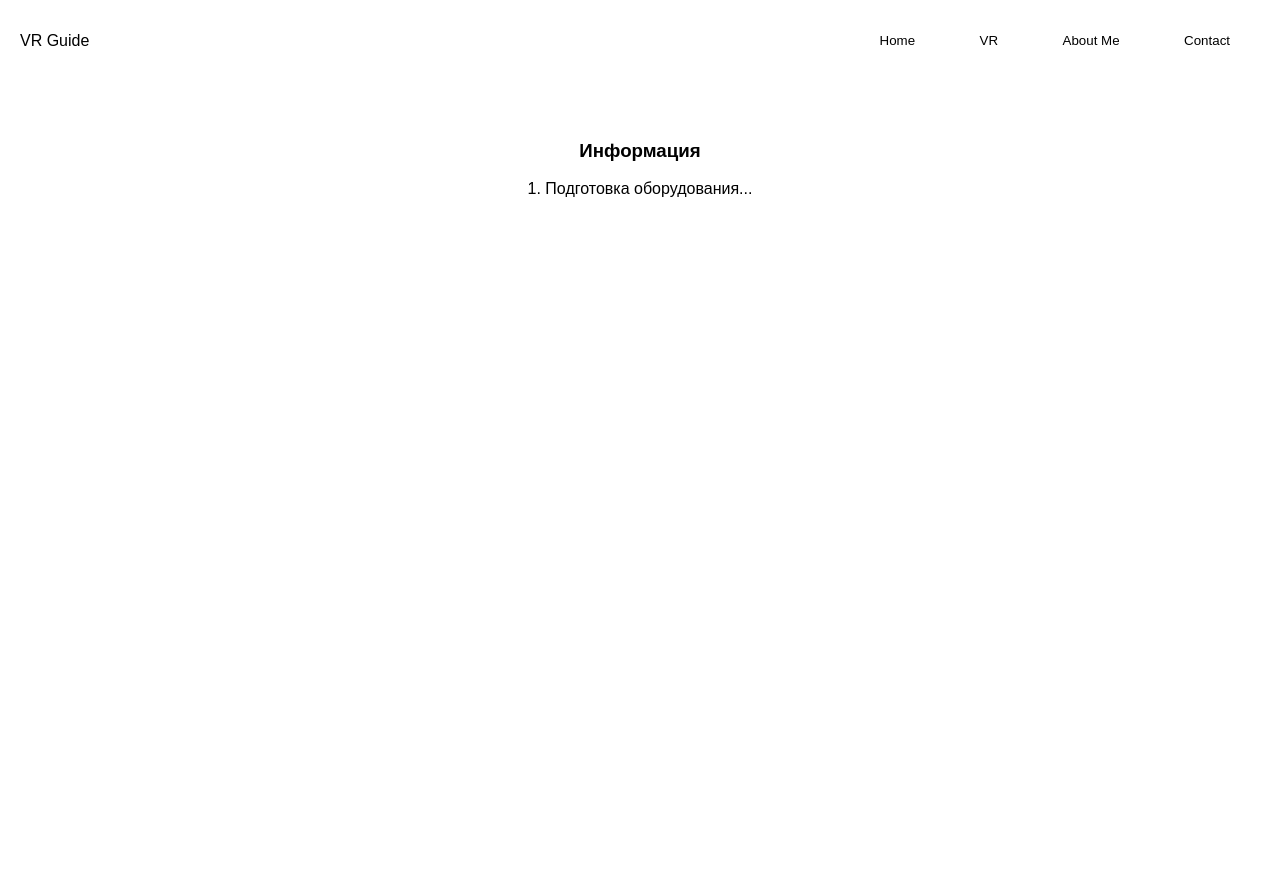
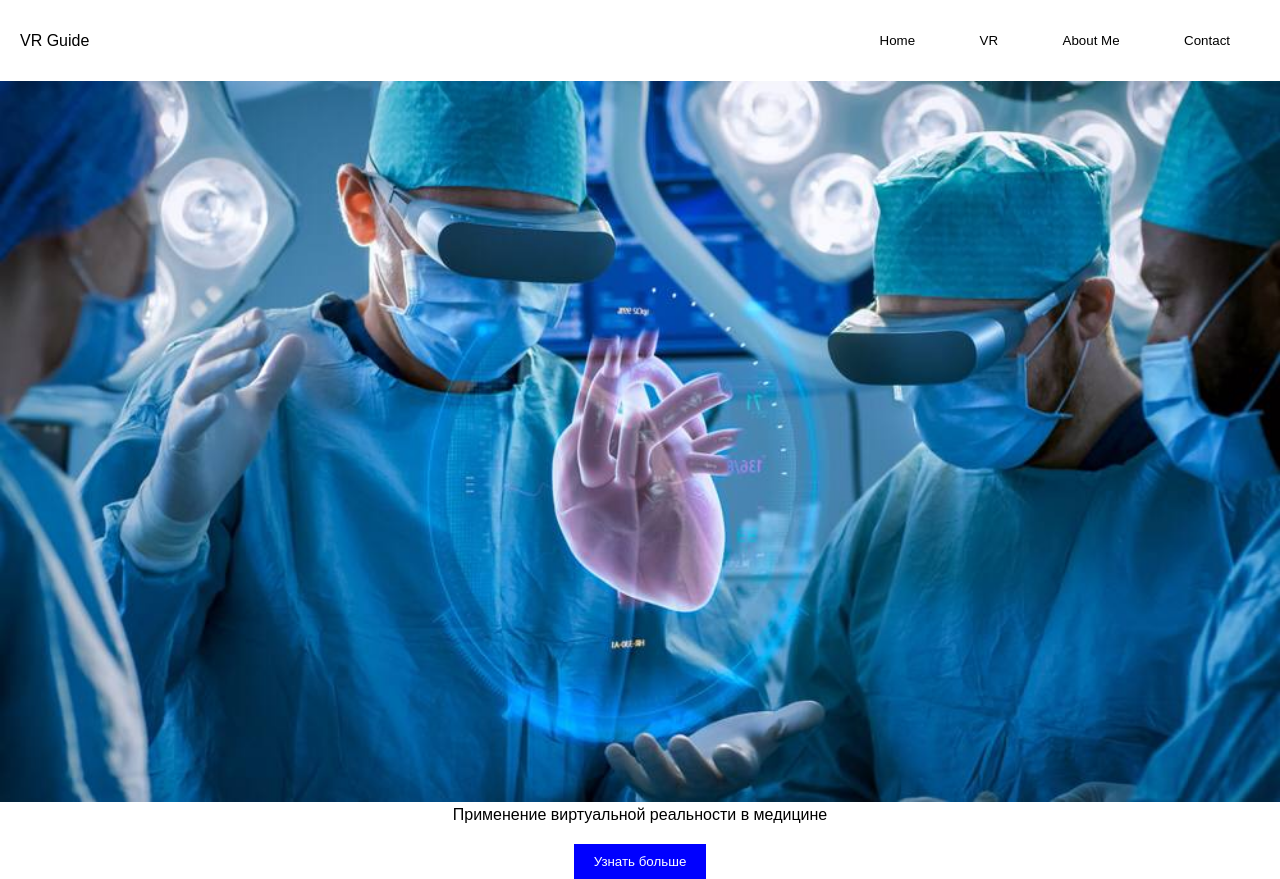
Before and after one commit to warchek/VRproject.prprpr, a plain HTML site: page index.html in a window 1280 px wide. Both pictures are taken after a click on the button "Home". Before the commit the page ends 800 px from the top, so only its background shows below. Drawn offline with Linux system fonts and the light colour scheme.

Commit message:
Update index.html

```diff
--- a/index.html
+++ b/index.html
@@ -27,23 +27,20 @@
             background: none;
             color: black;
             cursor: pointer;
+            border: 1px solid white;
             transition: color 0.3s, background-color 0.3s;
-            border: 1px solid white;
         }
         nav button:hover {
             color: rgba(128, 128, 128, 1);
             background-color: rgba(255, 255, 255, 0.3);
         }
-        .content {
-            display: block;
-        }
         .image-container {
             width: 100%;
-            overflow: hidden; /* Скрывает переполнение */
+            overflow: hidden;
         }
         .image-container img {
-            width: 100%; /* Изображение займет всю ширину */
-            height: auto; /* Сохраняет пропорции */
+            width: 100%;
+            height: auto;
         }
         .blue-button {
             margin-top: 20px;
@@ -64,20 +61,21 @@
         }
     </style>
     <script>
-        let isHome = true;
+        let currentView = 'home';
 
-        function showContent() {
-            const content = document.querySelector('.content');
+        function showContent(view) {
+            const homeContent = document.querySelector('.image-container');
             const textContent = document.querySelector('.text-content');
 
-            if (isHome) {
-                content.style.display = 'none';
+            if (view === 'home') {
+                homeContent.style.display = 'block';
+                textContent.style.display = 'none';
+                currentView = 'home';
+            } else if (view === 'vr') {
+                homeContent.style.display = 'none';
                 textContent.style.display = 'block';
-            } else {
-                content.style.display = 'block';
-                textContent.style.display = 'none';
+                currentView = 'vr';
             }
-            isHome = !isHome;
         }
     </script>
 </head>
@@ -85,31 +83,23 @@
 <header>
     <div class="title">VR Guide</div>
     <nav>
-        <button onclick="showContent()">Home</button>
-        <button onclick="alert('Категория')">VR</button>
+        <button onclick="showContent('home')">Home</button>
+        <button onclick="showContent('vr')">VR</button>
         <button onclick="alert('О себе')">About Me</button>
         <button onclick="alert('Контакт')">Contact</button>
     </nav>
 </header>
 
-<div class="content" id="homeContent">
-    <div class="image-container">
-        <img src="image/photo_2025-02-25_00-25-16.jpg" alt="Изображение">
-        <div class="overlay-text">Применение виртуальной реальности в медицине</div>
-    </div>
-    <button class="blue-button" onclick="showContent()">Узнать больше</button>
+<div class="image-container" id="homeContent">
+    <img src="image/photo_2025-02-25_00-25-16.jpg" alt="Изображение">
+    <div class="overlay-text">Применение виртуальной реальности в медицине</div>
+    <button class="blue-button" onclick="showContent('vr')">Узнать больше</button>
 </div>
 
 <div class="text-content">
     <h3>Информация</h3>
     <p>1. Подготовка оборудования...</p>
-    <!-- Текст и информация по вашему запросу -->
+    <!-- Добавьте дополнительный текст по запросу -->
 </div>
 </body>
 </html>
-
-
-
-
-</body>
-</html>
```
